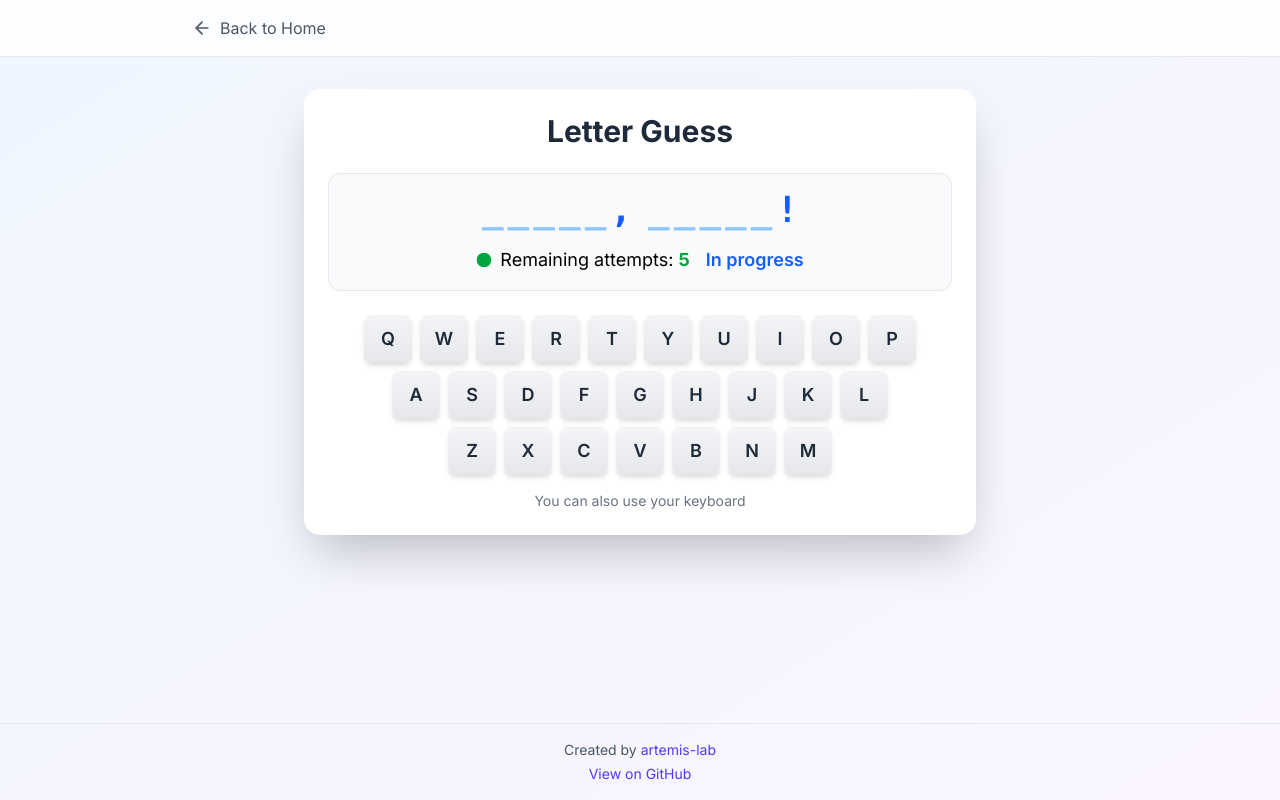
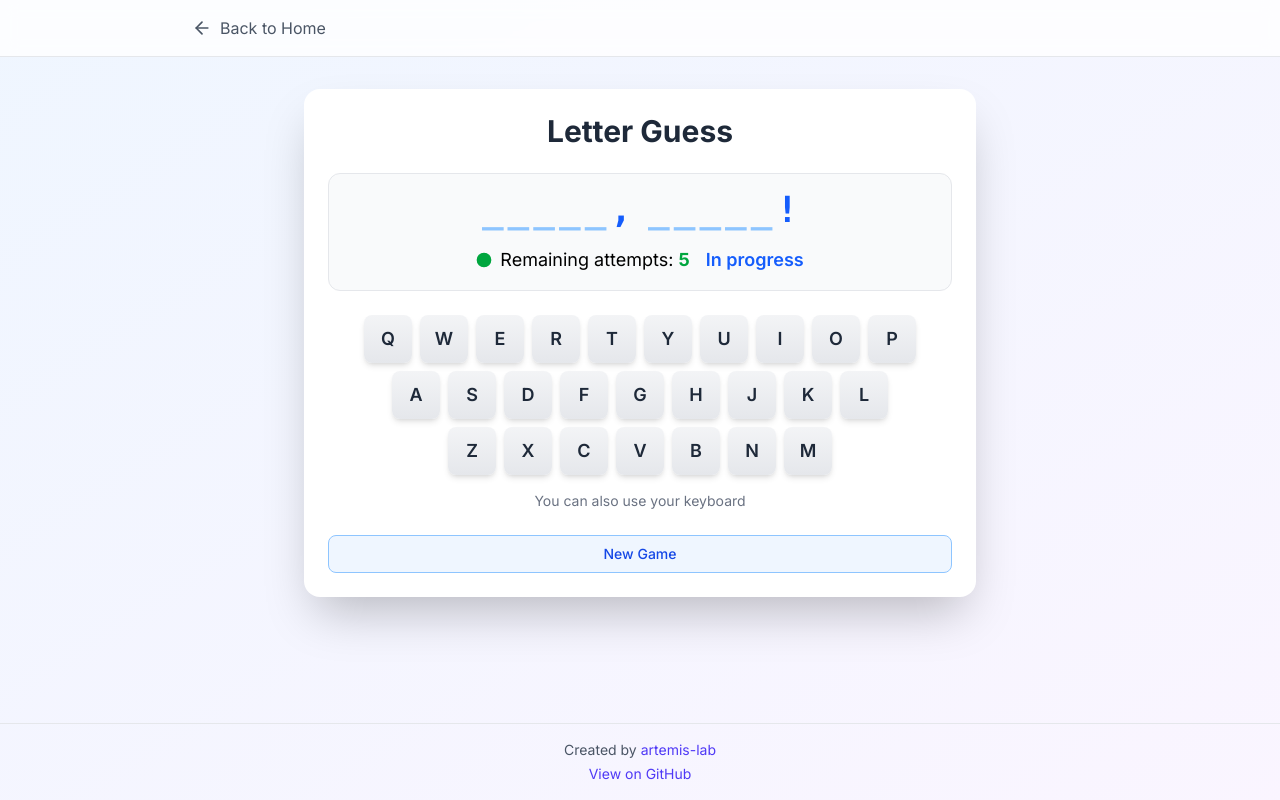
Before and after one commit to artemis-lab/react-demos, a React (Vite) app: page /games/letter-guess in a window 1280 px wide. Built offline with nearby package versions, Linux system fonts and the light colour scheme.

Commit message:
Add New Game button

```diff
--- a/src/demos/games/LetterGuess/LetterGuess.tsx
+++ b/src/demos/games/LetterGuess/LetterGuess.tsx
@@ -15,12 +15,17 @@ const LetterGuess = () => {
     setGame((prev: LetterGuessGame) => prev.guessLetter(letter));
   }, []);
 
+  const handleReset = () => {
+    setGame(game.reset());
+  };
+
   const attemptsRemaining = game.getAttemptsRemaining();
   const characters = game.getTargetCharacters();
   const clickedLetters = game.getClickedLetters();
-  const isGameOver = game.isGameOver();
   const status = game.getStatus();
   const visibleLetters = game.getVisibleLetters();
+
+  const isGameOver = status !== "in_progress";
 
   return (
     <div className="flex items-center justify-center">
@@ -47,6 +52,13 @@ const LetterGuess = () => {
             onLetterClick={onLetterClick}
           />
         </div>
+
+        <button
+          className="w-full rounded-lg border border-blue-300 bg-blue-50 px-6 py-2 text-sm font-medium text-blue-700 transition-colors duration-200 hover:bg-blue-100 active:bg-blue-200"
+          onClick={handleReset}
+        >
+          New Game
+        </button>
       </div>
     </div>
   );
--- a/src/games/LetterGuess/game.ts
+++ b/src/games/LetterGuess/game.ts
@@ -162,14 +162,6 @@ class LetterGuessGame {
   }
 
   /**
-   * Checks if the game has finished (either won or lost).
-   * @returns True if the game is over, false otherwise
-   */
-  isGameOver(): boolean {
-    return this.getStatus() !== "in_progress";
-  }
-
-  /**
    * Resets the game to its initial state with the same max attempts and target word.
    * @returns A new LetterGuessGame instance with fresh initial state
    * @remarks
```
